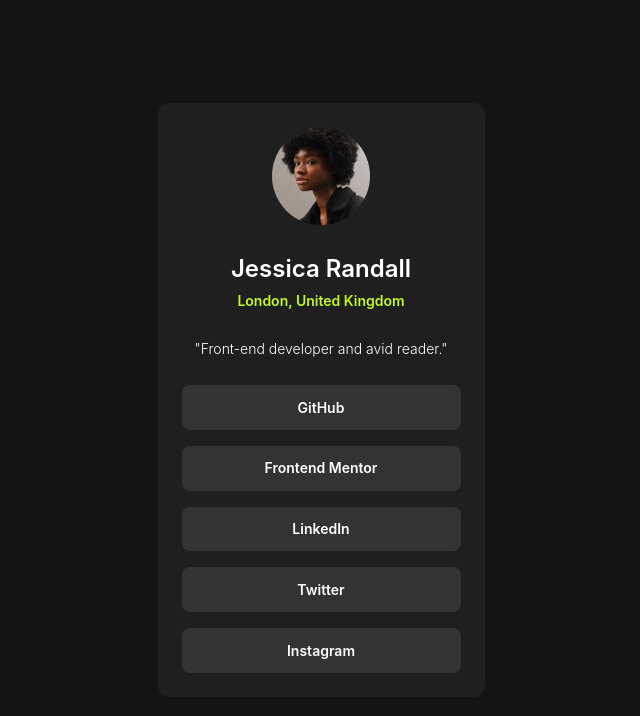
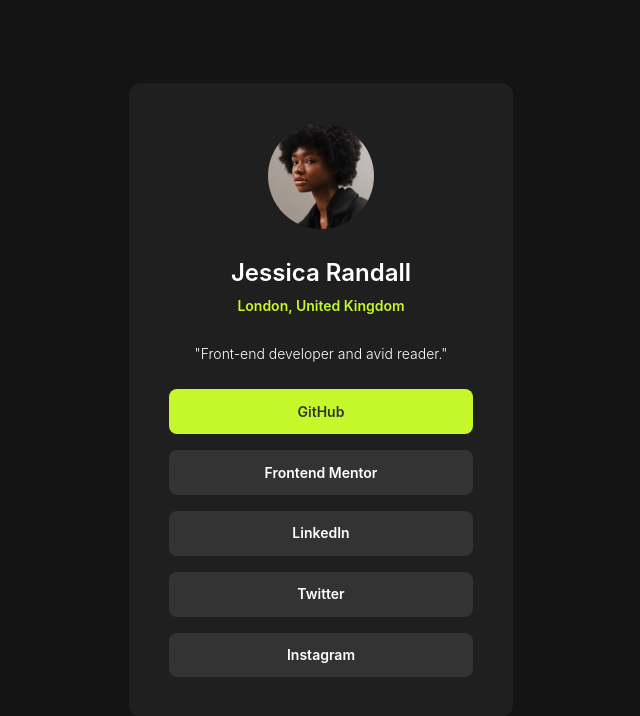
Before and after one commit to rfn16zn/social-links-profile, a plain HTML site: page index.html in a window 1280 px wide. In both pictures the pointer is over the link "GitHub". Shown: the whole page, without its empty margins (319-959 px from the left). Drawn offline with Linux system fonts and the light colour scheme.

Commit message:
Add transition property

```diff
--- a/style.css
+++ b/style.css
@@ -112,3 +112,26 @@ body {
   font-size: var(--fs-med);
   font-weight: var(--fw-bold);
 }
+
+.link:hover,
+.link:focus {
+  cursor: pointer;
+  background-color: var(--green);
+  color: var(--grey-700);
+  transition: background-color 0.3s ease-in,
+              color 0.3s ease-in;
+}
+
+@media only screen and (min-width: 600px) {
+  .profile {
+    width: 456px;
+    padding: var(--space-500);
+  }
+}
+
+@media only screen and (min-width: 900px) {
+  .profile {
+    width: 384px;
+    padding: var(--space-500);
+  }
+}
```
